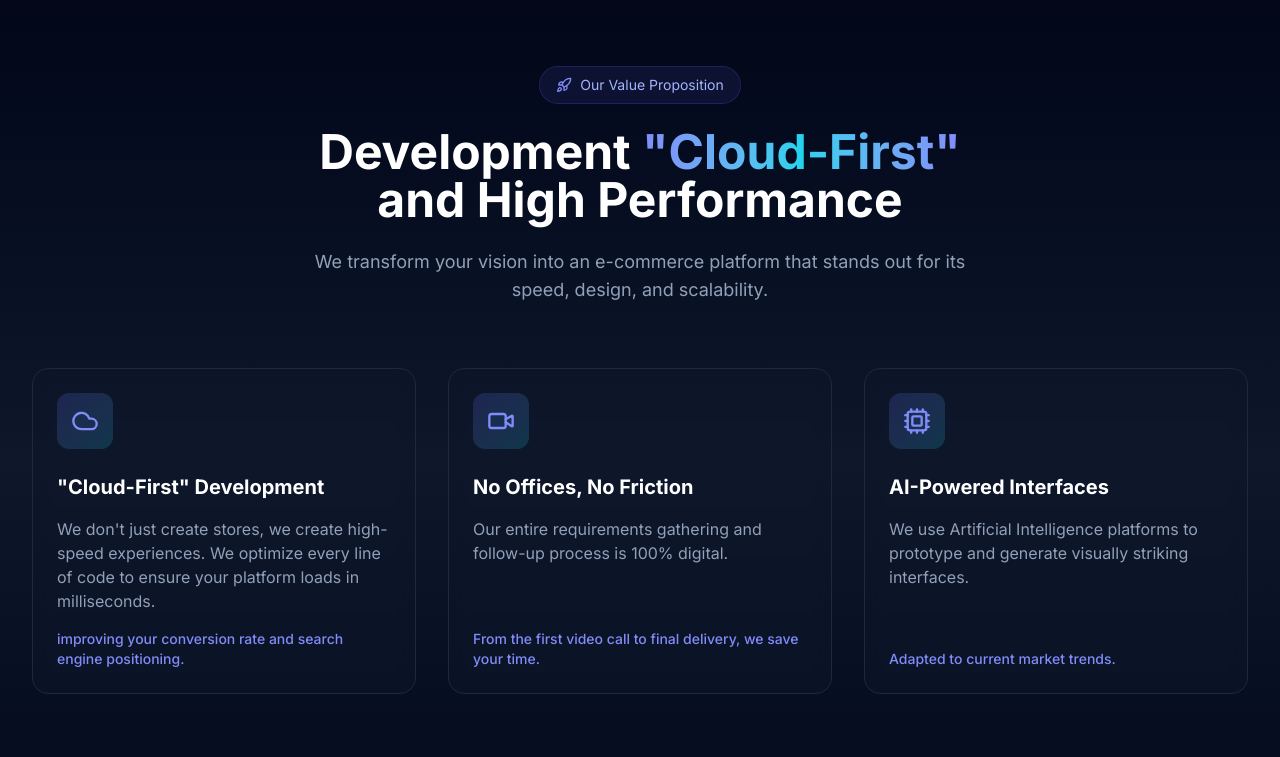
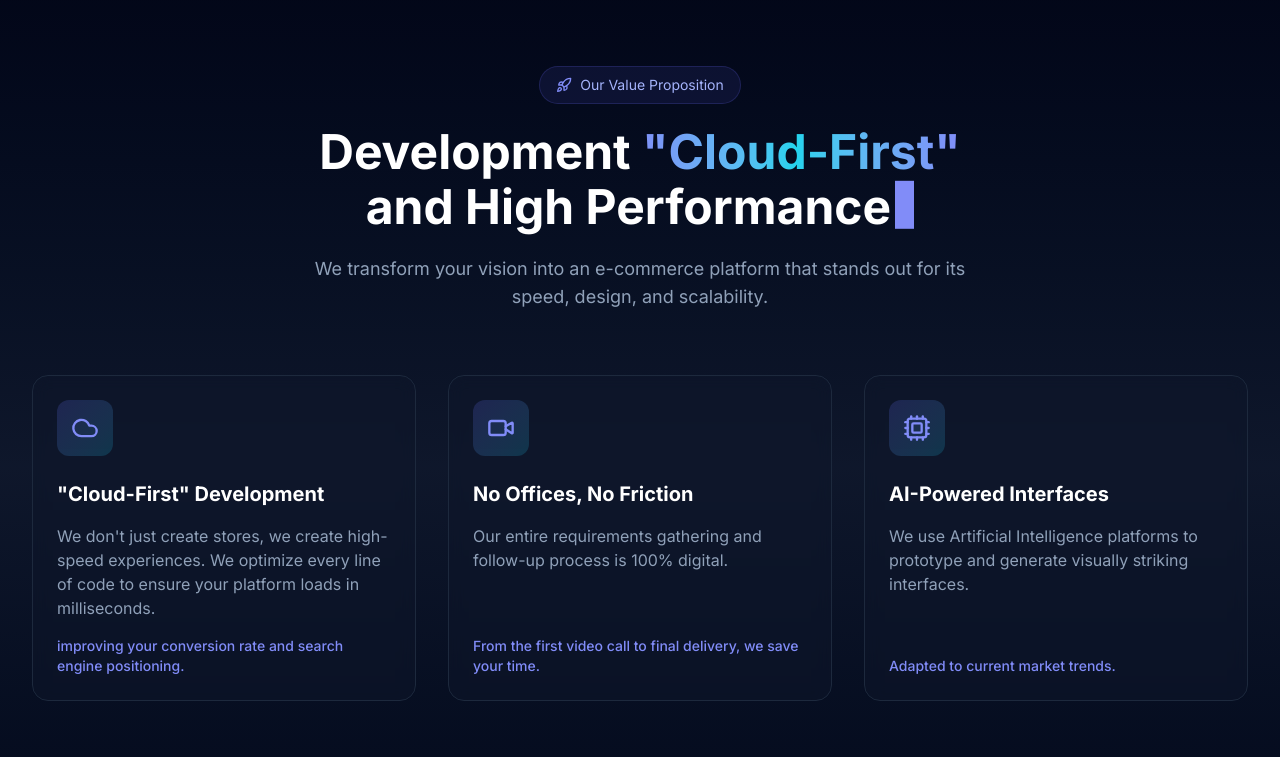
Before and after one commit to JairIzaguirre/cdmx.dev, a Next.js app: page /en in a window 1280 px wide. Shown: the part 900-1657 px from the top of the page. Built offline with nearby package versions, Linux system fonts and the light colour scheme.

Commit message:
feat: add ScrambleStat and TerminalText components for animated hero stats and section headers

```diff
--- a/components/Benefits.tsx
+++ b/components/Benefits.tsx
@@ -9,6 +9,7 @@ import {
   Star
 } from 'lucide-react'
 import { ScrollReveal } from './ScrollReveal'
+import { TerminalText } from './TerminalText'
 
 export default function Benefits({ dict }: { dict: any }) {
   const benefits = [
@@ -70,8 +71,13 @@ export default function Benefits({ dict }: { dict: any }) {
           </div>
 
           <h2 className="text-3xl md:text-4xl lg:text-5xl font-bold mb-6">
-            {dict.title1}
-            <span className="gradient-text"> {dict.title2}</span>
+            <TerminalText
+              segments={[
+                { text: dict.title1 },
+                { text: ' ' + dict.title2, className: 'gradient-text' }
+              ]}
+              delay={0.2}
+            />
           </h2>
 
           <p className="text-lg text-slate-400 max-w-2xl mx-auto">
--- a/components/Hero.tsx
+++ b/components/Hero.tsx
@@ -1,5 +1,6 @@
 import { ArrowRight, Play, Sparkles, Zap, Globe } from 'lucide-react'
 import { ScrollReveal } from './ScrollReveal'
+import { ScrambleStat } from './ScrambleStat'
 
 export default function Hero({ dict }: { dict: any }) {
   return (
@@ -66,12 +67,14 @@ export default function Hero({ dict }: { dict: any }) {
               { value: '100%', label: dict.stats.remote },
               { value: '24/7', label: dict.stats.support },
             ].map((stat, index) => (
-              <div key={index} className="text-center">
-                <div className="text-3xl md:text-4xl font-bold gradient-text mb-1">
-                  {stat.value}
+              <ScrollReveal key={index} direction="up" delay={0.4 + index * 0.1}>
+                <div className="text-center">
+                  <div className="text-3xl md:text-4xl font-bold gradient-text mb-1">
+                    <ScrambleStat value={stat.value} delay={0.4 + index * 0.1} />
+                  </div>
+                  <div className="text-sm text-slate-500">{stat.label}</div>
                 </div>
-                <div className="text-sm text-slate-500">{stat.label}</div>
-              </div>
+              </ScrollReveal>
             ))}
           </div>
         </div>
--- a/components/Methodology.tsx
+++ b/components/Methodology.tsx
@@ -1,5 +1,6 @@
 import { Video, Palette, Code2, Rocket, CheckCircle2, ArrowRight } from 'lucide-react'
 import { ScrollReveal } from './ScrollReveal'
+import { TerminalText } from './TerminalText'
 
 export default function Methodology({ dict }: { dict: any }) {
   const steps = [
@@ -44,7 +45,13 @@ export default function Methodology({ dict }: { dict: any }) {
           </div>
 
           <h2 className="text-3xl md:text-4xl lg:text-5xl font-bold mb-6">
-            {dict.title1} <span className="gradient-text">{dict.title2}</span>
+            <TerminalText
+              segments={[
+                { text: dict.title1 },
+                { text: ' ' + dict.title2, className: 'gradient-text' }
+              ]}
+              delay={0.2}
+            />
           </h2>
 
           <p className="text-lg text-slate-400 max-w-2xl mx-auto">
--- /dev/null
+++ b/components/ScrambleStat.tsx
@@ -0,0 +1,60 @@
+'use client'
+
+import React, { useEffect, useState, useRef } from 'react'
+import { useInView } from 'framer-motion'
+
+interface ScrambleStatProps {
+  value: string
+  duration?: number // duration in milliseconds
+  delay?: number // delay before start in seconds
+}
+
+const chars = '0123456789'
+
+export function ScrambleStat({ value, duration = 1200, delay = 0 }: ScrambleStatProps) {
+  // Start with a state where numbers are replaced by '0'
+  const [displayValue, setDisplayValue] = useState(() =>
+    value.split('').map(char => /[0-9]/.test(char) ? '0' : char).join('')
+  )
+
+  const ref = useRef<HTMLSpanElement>(null)
+  const isInView = useInView(ref, { once: true, margin: '-50px' })
+
+  useEffect(() => {
+    if (!isInView) return
+
+    let timeoutId: NodeJS.Timeout
+    let intervalId: NodeJS.Timeout
+
+    // Wait for the requested delay
+    timeoutId = setTimeout(() => {
+      const startTime = Date.now()
+
+      // Rapidly change the numbers
+      intervalId = setInterval(() => {
+        const elapsedTime = Date.now() - startTime
+
+        if (elapsedTime >= duration) {
+          clearInterval(intervalId)
+          setDisplayValue(value) // Assure final value is exactly correct
+        } else {
+          // Generate a scramble string ensuring only digits are randomized
+          const scrambled = value.split('').map((char) => {
+            if (/[0-9]/.test(char)) {
+              return chars[Math.floor(Math.random() * chars.length)]
+            }
+            return char
+          }).join('')
+          setDisplayValue(scrambled)
+        }
+      }, 50)
+    }, delay * 1000)
+
+    return () => {
+      clearTimeout(timeoutId)
+      clearInterval(intervalId)
+    }
+  }, [isInView, value, duration, delay])
+
+  return <span ref={ref}>{displayValue}</span>
+}
--- a/components/TechStack.tsx
+++ b/components/TechStack.tsx
@@ -1,5 +1,6 @@
 import { Server, Monitor, Database, ShoppingCart, Layers } from 'lucide-react'
 import { ScrollReveal } from './ScrollReveal'
+import { TerminalText } from './TerminalText'
 
 export default function TechStack({ dict }: { dict: any }) {
   const stacks = [
@@ -49,7 +50,13 @@ export default function TechStack({ dict }: { dict: any }) {
           </div>
 
           <h2 className="text-3xl md:text-4xl lg:text-5xl font-bold mb-6">
-            {dict.title1} <span className="gradient-text">{dict.title2}</span>
+            <TerminalText
+              segments={[
+                { text: dict.title1 },
+                { text: ' ' + dict.title2, className: 'gradient-text' }
+              ]}
+              delay={0.2}
+            />
           </h2>
 
           <p className="text-lg text-slate-400 max-w-2xl mx-auto">
--- /dev/null
+++ b/components/TerminalText.tsx
@@ -0,0 +1,122 @@
+'use client'
+
+import React, { useState, useEffect, useRef } from 'react'
+import { useInView } from 'framer-motion'
+
+export interface TerminalSegment {
+  text?: string
+  className?: string
+  newLine?: boolean
+}
+
+interface TerminalTextProps {
+  segments: TerminalSegment[]
+  delay?: number // in seconds
+  typingSpeed?: number // ms per char
+}
+
+export function TerminalText({ segments, delay = 0.2, typingSpeed = 50 }: TerminalTextProps) {
+  const [typedSegments, setTypedSegments] = useState<TerminalSegment[]>([])
+  const [cursorVisible, setCursorVisible] = useState(true)
+
+  const ref = useRef<HTMLSpanElement>(null)
+  const isInView = useInView(ref, { once: true, margin: '-50px' })
+
+  useEffect(() => {
+    const cursorInterval = setInterval(() => setCursorVisible(v => !v), 500)
+    return () => clearInterval(cursorInterval)
+  }, [])
+
+  const segmentsHash = JSON.stringify(segments)
+
+  useEffect(() => {
+    if (!isInView) return
+
+    const safeSegments = JSON.parse(segmentsHash) as TerminalSegment[]
+    setTypedSegments(safeSegments.map(s => ({ ...s, text: '' })))
+
+    let isCancelled = false
+    let currentSegmentIndex = 0
+    let currentCharIndex = 0
+    let timer: NodeJS.Timeout
+
+    const startDelay = setTimeout(() => {
+      const typeChar = () => {
+        if (isCancelled) return
+        if (currentSegmentIndex >= safeSegments.length) return
+
+        const segment = safeSegments[currentSegmentIndex]
+        const targetText = segment.text || ''
+
+        if (currentCharIndex < targetText.length) {
+          setTypedSegments(prev => {
+            const next = [...prev]
+            if (next[currentSegmentIndex]) {
+              next[currentSegmentIndex] = {
+                ...next[currentSegmentIndex],
+                text: targetText.substring(0, currentCharIndex + 1)
+              }
+            }
+            return next
+          })
+          currentCharIndex++
+          timer = setTimeout(typeChar, typingSpeed)
+        } else {
+          // ensure the full text is set just in case
+          setTypedSegments(prev => {
+            const next = [...prev]
+            if (next[currentSegmentIndex]) {
+              next[currentSegmentIndex] = {
+                ...next[currentSegmentIndex],
+                text: targetText
+              }
+            }
+            return next
+          })
+          currentSegmentIndex++
+          currentCharIndex = 0
+          timer = setTimeout(typeChar, targetText ? typingSpeed : 0)
+        }
+      }
+
+      typeChar()
+
+    }, delay * 1000)
+
+    return () => {
+      isCancelled = true
+      clearTimeout(startDelay)
+      clearTimeout(timer)
+    }
+  }, [isInView, segmentsHash, delay, typingSpeed])
+
+  return (
+    <span ref={ref} className="grid text-center">
+      {/* Invisible placeholder for natural flow and max width/height reservation */}
+      <span className="col-start-1 row-start-1 opacity-0 pointer-events-none select-none">
+        {segments.map((seg, idx) => (
+          <React.Fragment key={idx}>
+            {seg.newLine && <br />}
+            <span className={seg.className}>{seg.text}</span>
+          </React.Fragment>
+        ))}
+        {/* Placeholder cursor to match exact wrapping dimensions */}
+        <span className="inline-block w-[0.4em] h-[1em] ml-1" />
+      </span>
+
+      {/* Typing overlay */}
+      <span className="col-start-1 row-start-1">
+        {typedSegments.map((seg, idx) => (
+          <React.Fragment key={idx}>
+            {seg.newLine && <br />}
+            <span className={seg.className}>{seg.text}</span>
+          </React.Fragment>
+        ))}
+        {/* Terminal cursor block */}
+        <span
+          className={`inline-block w-[0.4em] h-[1em] bg-primary-400 ml-1 translate-y-[0.1em] align-baseline ${cursorVisible ? 'opacity-100' : 'opacity-0'} transition-opacity duration-75`}
+        />
+      </span>
+    </span>
+  )
+}
--- a/components/ValueProposition.tsx
+++ b/components/ValueProposition.tsx
@@ -1,5 +1,6 @@
 import { Cloud, Video, Cpu, Rocket, Sparkles } from 'lucide-react'
 import { ScrollReveal } from './ScrollReveal'
+import { TerminalText } from './TerminalText'
 
 export default function ValueProposition({ dict }: { dict: any }) {
   const features = [
@@ -37,8 +38,14 @@ export default function ValueProposition({ dict }: { dict: any }) {
           </div>
 
           <h2 className="text-3xl md:text-4xl lg:text-5xl font-bold mb-6">
-            {dict.title1} <span className="gradient-text">{dict.title2}</span>
-            <br />{dict.title3}
+            <TerminalText
+              segments={[
+                { text: dict.title1 },
+                { text: ' ' + dict.title2, className: 'gradient-text' },
+                { text: dict.title3, newLine: true }
+              ]}
+              delay={0.2}
+            />
           </h2>
 
           <p className="text-lg text-slate-400 max-w-2xl mx-auto">
```
